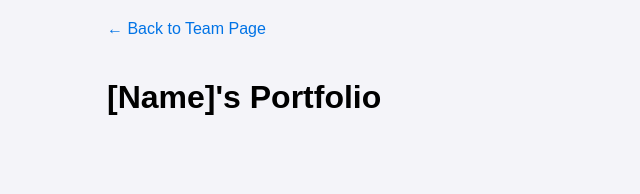
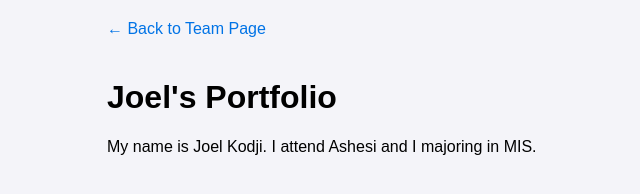
Before and after one commit to JaneElorm/CI-CD-LAB6, a plain HTML site: page Joel_Kodji.html in a window 1280 px wide. Shown: the whole page, without its empty margins (133-773 px from the left). Drawn offline with Linux system fonts and the light colour scheme.

Commit message:
updatr joel_kodji.html

```diff
--- a/Joel_Kodji.html
+++ b/Joel_Kodji.html
@@ -3,9 +3,8 @@
 <head>
     <meta charset="UTF-8">
     <meta name="viewport" content="width=device-width, initial-scale=1.0">
-    <title>[Name]'s Portfolio</title>
+    <title>Joel's Portfolio</title>
     <style>
-        /* You can use similar styling as the index page */
         body {
             font-family: Arial, sans-serif;
             max-width: 800px;
@@ -19,13 +18,12 @@
             color: #0073e6;
             text-decoration: none;
         }
-        /* Add more styling as needed */
     </style>
 </head>
 <body>
     <a href="index.html" class="back-link">← Back to Team Page</a>
-    <h1>[Name]'s Portfolio</h1>
-    <!-- Add your content here -->
+    <h1>Joel's Portfolio</h1>
+    My name is Joel Kodji. I attend Ashesi and I majoring in MIS.
 
 </body>
 </html>
```
Also changed, not shown: 1 other file.
